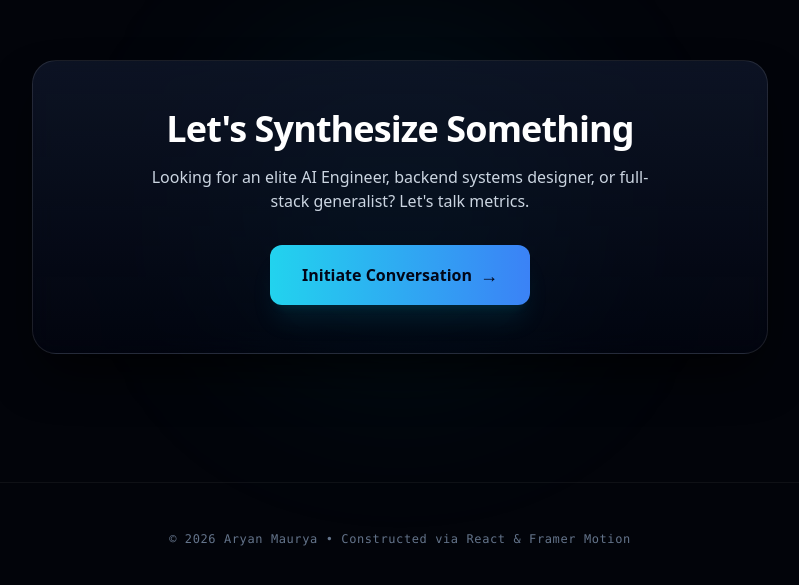
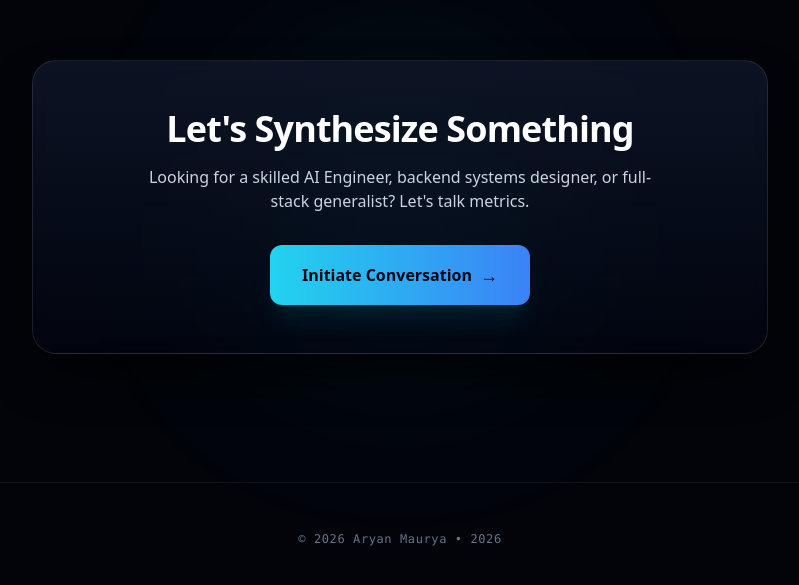
Before and after one commit to ExoticLure37/portfolio, a React app: page / in a window 1280 px wide. Shown: the part 4920-5505 px from the top of the page, without its empty margins (240-1039 px from the left). Built offline with nearby package versions, Linux system fonts and the light colour scheme; the HTML template or start-up script is replaced by a standard one.

Commit message:
Update App.jsx

```diff
--- a/src/App.jsx
+++ b/src/App.jsx
@@ -738,7 +738,7 @@ function App() {
             Let's Synthesize Something
           </h2>
           <p className="text-slate-300 font-light max-w-lg mx-auto mb-8 text-base">
-            Looking for an elite AI Engineer, backend systems designer, or
+            Looking for a skilled AI Engineer, backend systems designer, or
             full-stack generalist? Let's talk metrics.
           </p>
 
@@ -754,8 +754,7 @@ function App() {
 
       {/* --- CLEAN FOOTER --- */}
       <footer className="py-12 border-t border-white/[0.05] text-center text-xs text-slate-500 font-mono tracking-wider">
-        &copy; {new Date().getFullYear()} Aryan Maurya • Constructed via React &
-        Framer Motion
+        &copy; {new Date().getFullYear()} Aryan Maurya • 2026
       </footer>
     </div>
   );
```
